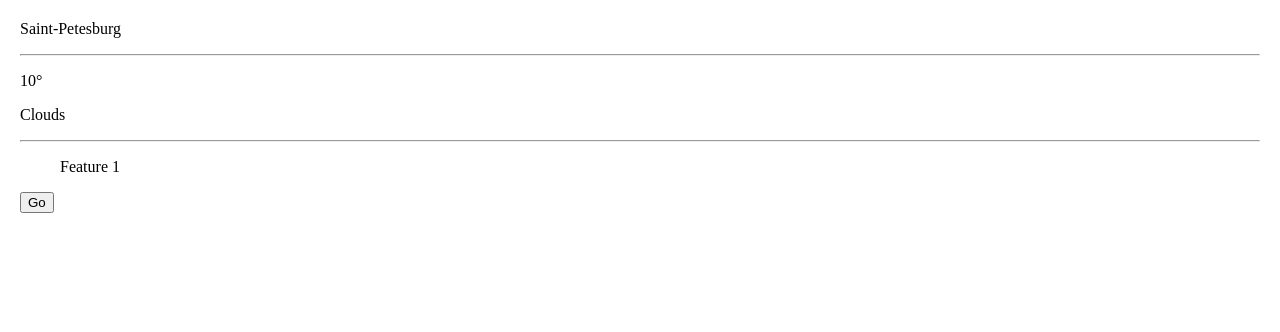
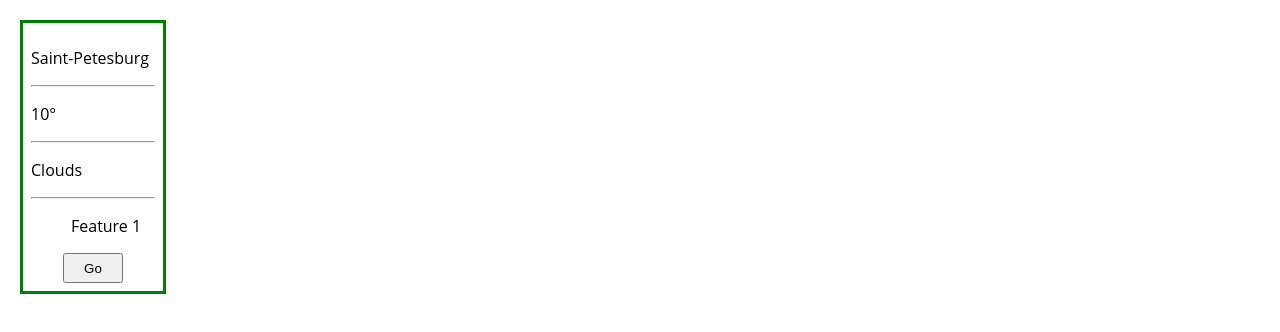
Before and after one commit to lerozzz/homework_14, a plain HTML site: page index.html in a window 1280 px wide. Drawn offline with Linux system fonts and the light colour scheme; no server answers.

Commit message:
second commit

```diff
--- a/index.html
+++ b/index.html
@@ -16,12 +16,13 @@
         </div>
     </div>
 
-    <div class="pricing-table row">
-        <div class="package featured">
+    <div class="weather-table-row">
+        <div class="weather featured">
             <p class="name">Saint-Petesburg</p>
             <hr>
 
             <p class="temperature">10&deg;</p>
+            <hr>
             <p class="description">Clouds</p>
             <hr>
 
@@ -33,8 +34,6 @@
         </div>
     </div>
 
-
-
     <script src="script.js"></script>
 </body>
 
--- a/style.css
+++ b/style.css
@@ -1,6 +1,6 @@
 html,
 body {
-    font-family: serif;
+    font-family: "Open Sans", sans-serif;
 }
 
 body {
@@ -14,3 +14,17 @@ body {
 ul {
     list-style-type: none;
 }
+
+.weather-table-row {
+    border: medium solid green;
+    width: 10%;
+    padding: 8px;
+}
+
+
+.button-primary {
+    margin: 0 auto;
+    display: block;
+    width: 60px;
+    height: 30px;
+}
```
Also changed, not shown: script.js (line endings or trailing spaces).
